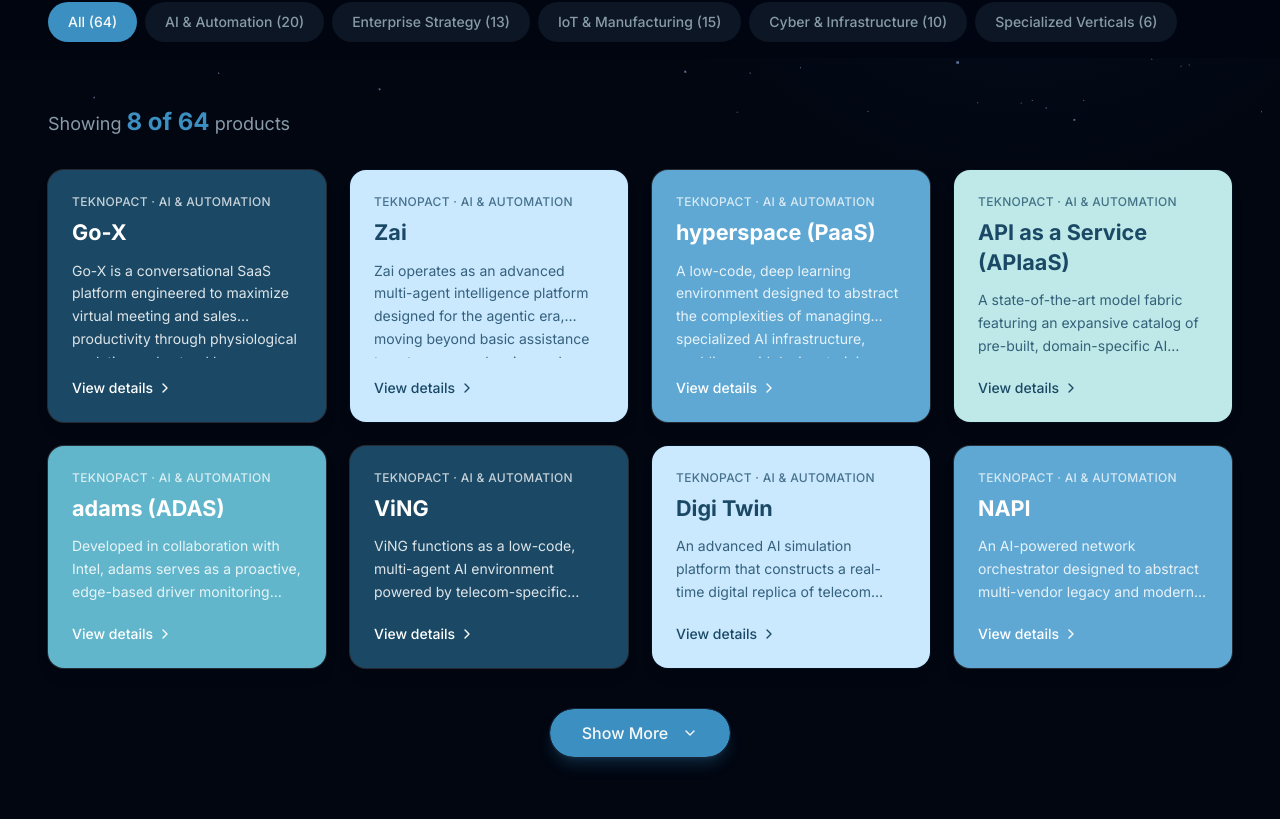
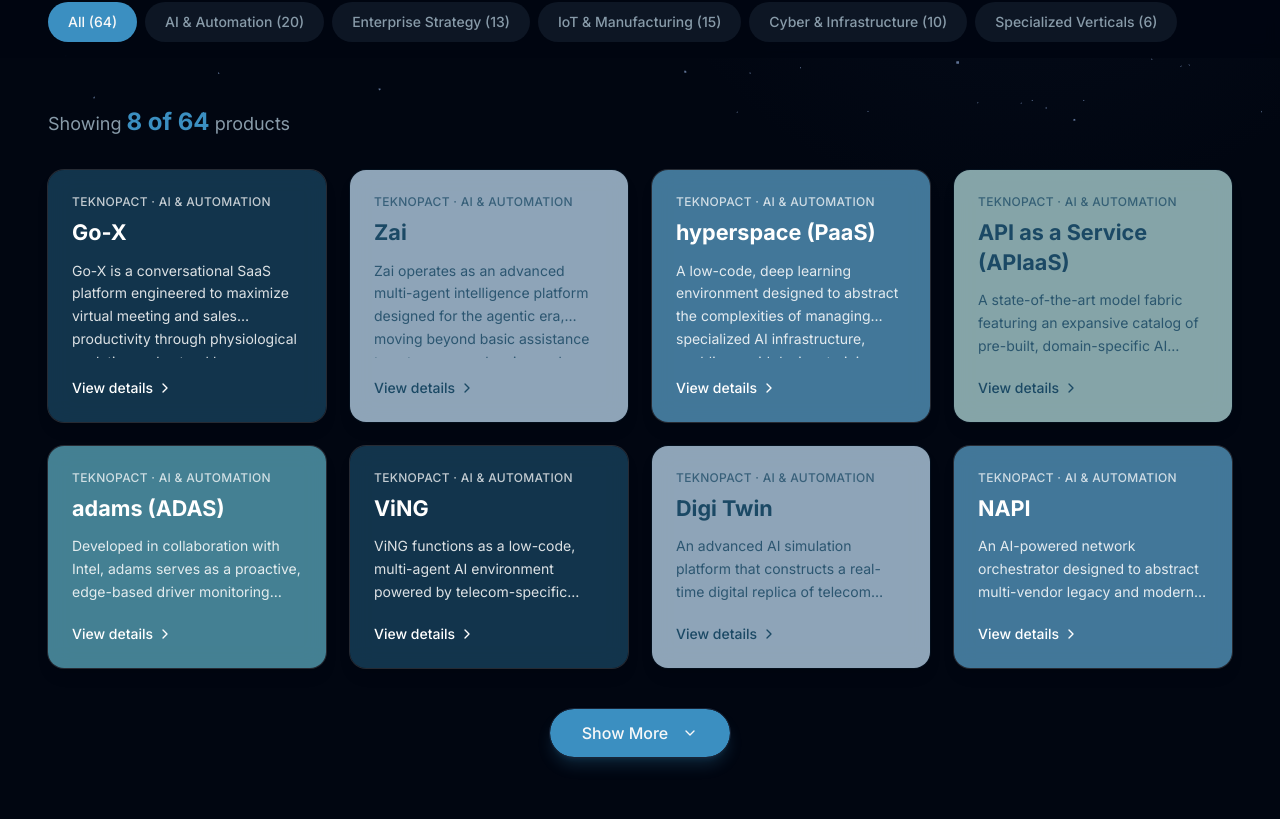
Before and after one commit to pejeaditya/Tekonpact-test, a React (Vite) app in the folder teknopact-technologies/: page /products in a window 1280 px wide. Shown: the part 677-1496 px from the top of the page. Built offline with nearby package versions, Linux system fonts and the light colour scheme.

Commit message:
style: make showcase cards translucent with backdrop blur

```diff
--- a/teknopact-technologies/src/components/sections/ProductsShowcase.tsx
+++ b/teknopact-technologies/src/components/sections/ProductsShowcase.tsx
@@ -45,11 +45,11 @@
 } as const
 
 const showcaseCardPalette = [
-  { bg: "#1B4965", light: false },
-  { bg: "#5FA8D3", light: false },
-  { bg: "#62B6CB", light: false },
-  { bg: "#CAE9FF", light: true },
-  { bg: "#BEE9E8", light: true },
+  { bg: "rgba(27, 73, 101, 0.7)", light: false },
+  { bg: "rgba(95, 168, 211, 0.7)", light: false },
+  { bg: "rgba(98, 182, 203, 0.7)", light: false },
+  { bg: "rgba(202, 233, 255, 0.7)", light: true },
+  { bg: "rgba(190, 233, 232, 0.7)", light: true },
 ] as const
 
 /** Interleaved order so adjacent cards alternate dark / mid / light tones */
@@ -237,7 +237,7 @@
                 }}
                 style={{ backgroundColor: cardStyle.bg }}
                 className={cn(
-                  "relative flex cursor-pointer flex-col overflow-hidden rounded-2xl ring-1 shadow-lg transition-all duration-300 hover:-translate-y-1 hover:shadow-2xl focus-visible:outline-none focus-visible:ring-2 focus-visible:ring-[#5FA8D3]/50",
+                  "relative flex cursor-pointer flex-col overflow-hidden rounded-2xl ring-1 shadow-lg backdrop-blur-md transition-all duration-300 hover:-translate-y-1 hover:shadow-2xl focus-visible:outline-none focus-visible:ring-2 focus-visible:ring-[#5FA8D3]/50",
                   cardStyle.light ? "ring-[#1B4965]/15" : "ring-white/15",
                   textClass
                 )}
```
